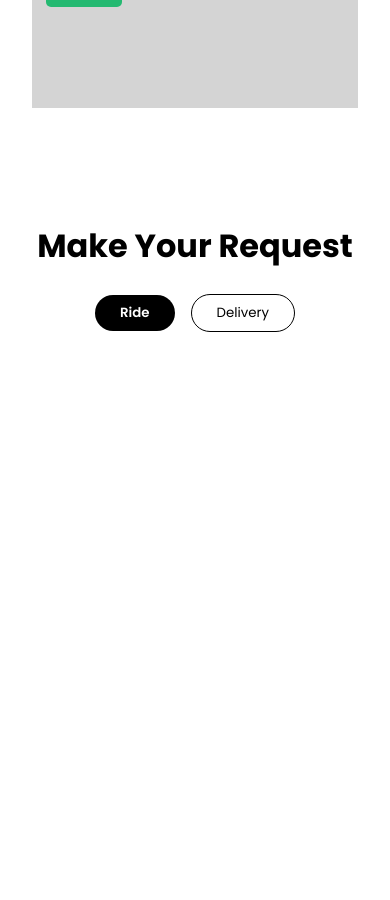
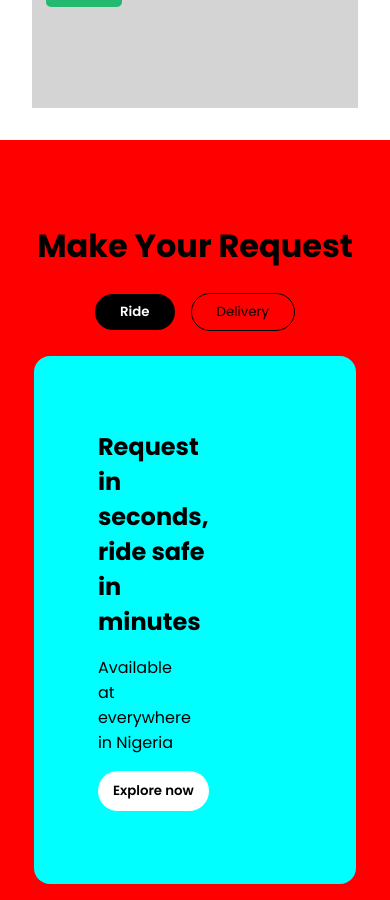
Before and after one commit to Sage-hex/saferide, a React (Vite) app in the folder safe-ride/: page / in a window 390 px wide. Shown: the part 3659-4559 px from the top of the page. Before the commit the page ends 4032 px from the top, so only its background shows below. Built offline with nearby package versions, Linux system fonts and the light colour scheme.

Commit message:
working on the explore section responsiveness

```diff
--- a/safe-ride/src/App.jsx
+++ b/safe-ride/src/App.jsx
@@ -5,6 +5,7 @@ import DriversJob from './components/DriversJob/DriversJob'
 import OurServices from './components/OurServices/OurServices'
 import About from './components/About/About'
 import Request from './components/RequestBtn/Request'
+import Explore from './components/Explore/Explore'
 const App = () => {
   return (
     <div>
@@ -13,7 +14,8 @@ const App = () => {
       <DriversJob/>
       <OurServices/>
       <About/>
-      <Request/>
+      {/* <Request/> */}
+      <Explore/>
 
     </div>
   )
--- a/safe-ride/src/components/Explore/Explore.css
+++ b/safe-ride/src/components/Explore/Explore.css
@@ -0,0 +1,42 @@
+.explore-container{
+    width: 100%;
+    height: 90vh;
+    background-color: red;
+    display: flex;
+    flex-direction: column;
+    justify-content: center;
+    align-items: center;
+    padding: 1rem;
+}
+
+.explore-items{
+    width: 90%;
+    height: 90%;
+    background-color: aqua;
+    border-radius: var(--base-border-radius);
+
+
+}
+
+.explore-details {
+    width: 50%;
+    height: 100%;
+    display: flex;
+    flex-direction: column;
+    justify-content: center;
+    align-items: flex-start;
+    gap: 1rem;
+    /* background-color: blue; */
+    padding: 4rem;
+
+}
+
+.Black-custom{
+    background-color: var(--white);
+    color: var(--black);
+}
+
+@media screen and (max-wdith:600px) {
+
+
+}
--- a/safe-ride/src/components/Explore/Explore.jsx
+++ b/safe-ride/src/components/Explore/Explore.jsx
@@ -0,0 +1,24 @@
+import BlackBtn from "../Button/BlackBtn/BlackBtn"
+import Request from "../RequestBtn/Request"
+import "./Explore.css"
+
+const Explore = () => {
+  return (
+    <main className="explore-container">
+        <Request/>
+        <section className="explore-items">
+        <article className="explore-details">
+            <h2>Request in seconds, ride
+            safe in minutes</h2>
+            <p>Available at everywhere in Nigeria</p>
+            <BlackBtn>Explore now</BlackBtn>
+        </article>
+
+        </section>
+
+
+    </main>
+  )
+}
+
+export default Explore
--- a/safe-ride/src/components/RequestBtn/Request.jsx
+++ b/safe-ride/src/components/RequestBtn/Request.jsx
@@ -3,9 +3,10 @@ import BlackBtn from '../Button/BlackBtn/BlackBtn'
 import "./Request.css"
 import GreenBtn from '../Button/GreenBtn/GreenBtn'
 
-const Request = () => {
+const Request = ({children}) => {
   return (
-    <main className='main-request-container'>
+    <main className='main-request-container Request-custom'>
+        {children}
         <h1>Make Your Request</h1>
         <article className="request-btn-container">
             <BlackBtn>Ride</BlackBtn>
```
